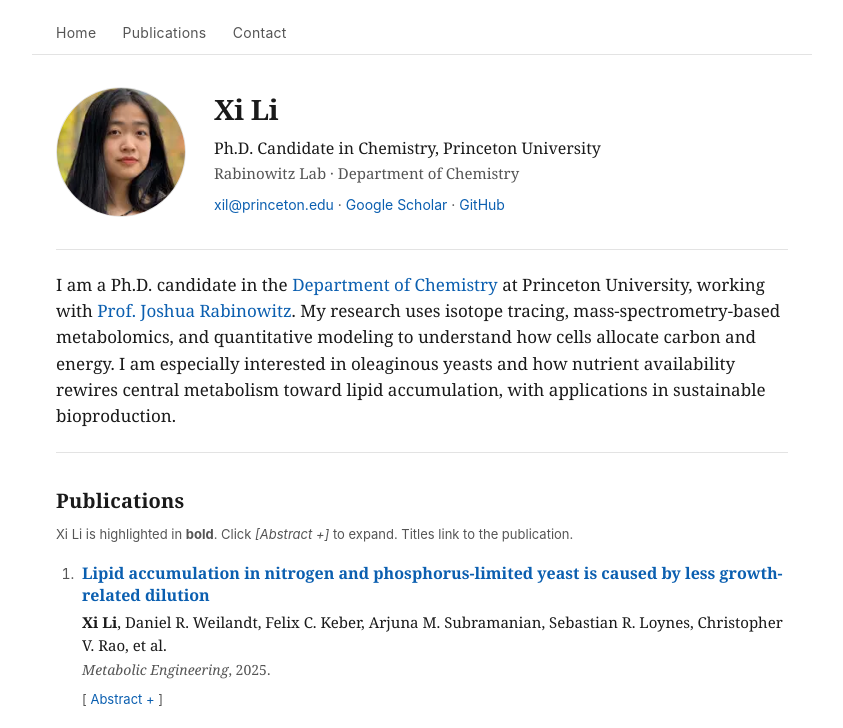
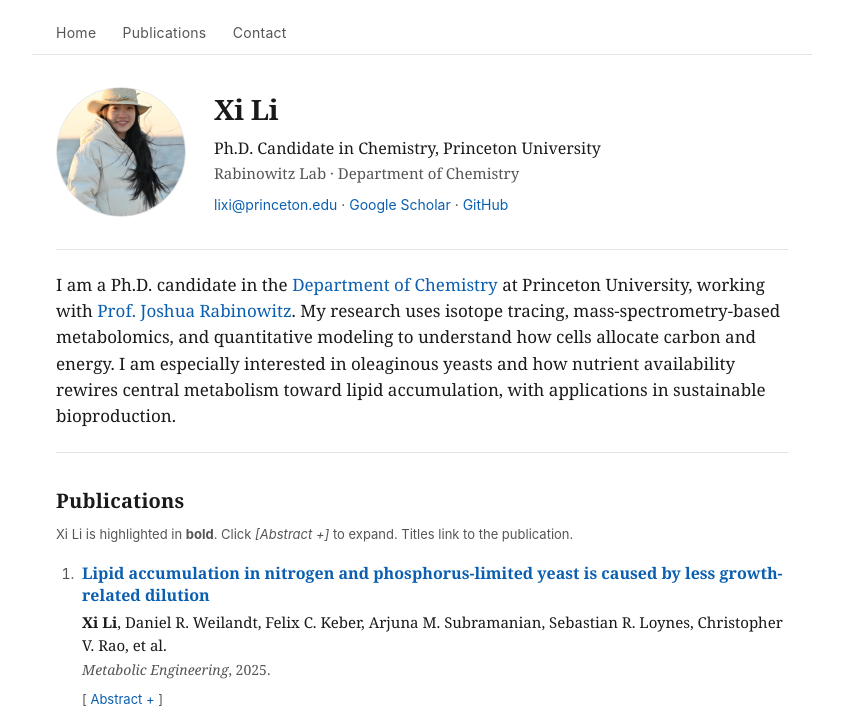
Before and after one commit to drxili/drxili.github.io, a plain HTML site: page index.html in a window 1280 px wide. Shown: the top 728 px of the page, without its empty margins (218-1061 px from the left). Drawn offline with Linux system fonts and the light colour scheme.

Commit message:
Use real photo and fix contact email
- Replace CABBI substitute avatar with user-provided photo
  (avtar.JPG resized from 6016x4016/8MB to 500x333/45KB at 85% JPEG)
- Update email to lixi@princeton.edu in nav and contact line

Co-Authored-By: Claude Opus 4.7 (1M context) <noreply@anthropic.com>

```diff
--- a/index.html
+++ b/index.html
@@ -11,18 +11,18 @@
   <nav class="topnav">
     <a href="#home">Home</a>
     <a href="#publications">Publications</a>
-    <a href="mailto:xil@princeton.edu">Contact</a>
+    <a href="mailto:lixi@princeton.edu">Contact</a>
   </nav>
 
   <main>
     <header id="home" class="intro">
-      <img class="avatar" src="assets/xi-li.webp" alt="Xi Li" />
+      <img class="avatar" src="assets/avatar.jpg" alt="Xi Li" />
       <div class="intro-text">
         <h1>Xi Li</h1>
         <p class="title">Ph.D. Candidate in Chemistry, Princeton University</p>
         <p class="affiliation">Rabinowitz Lab &middot; Department of Chemistry</p>
         <p class="contact">
-          <a href="mailto:xil@princeton.edu">xil@princeton.edu</a>
+          <a href="mailto:lixi@princeton.edu">lixi@princeton.edu</a>
           &middot;
           <a href="https://scholar.google.com/citations?user=d0t8yiAAAAAJ&amp;hl=en">Google Scholar</a>
           &middot;
```
Also changed, not shown: assets/avatar.jpg (added), assets/xi-li.webp (deleted).
